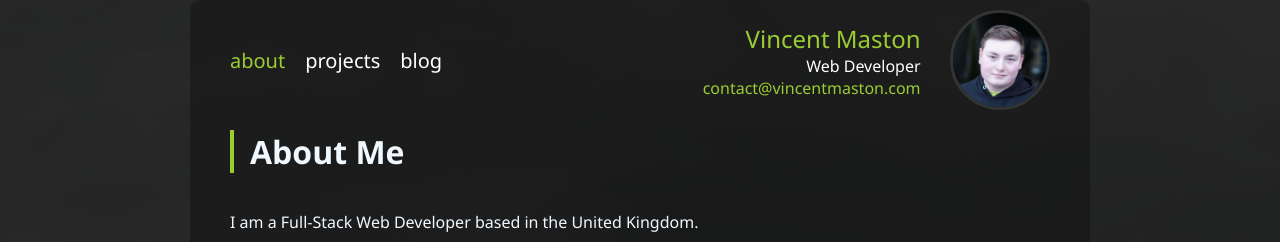
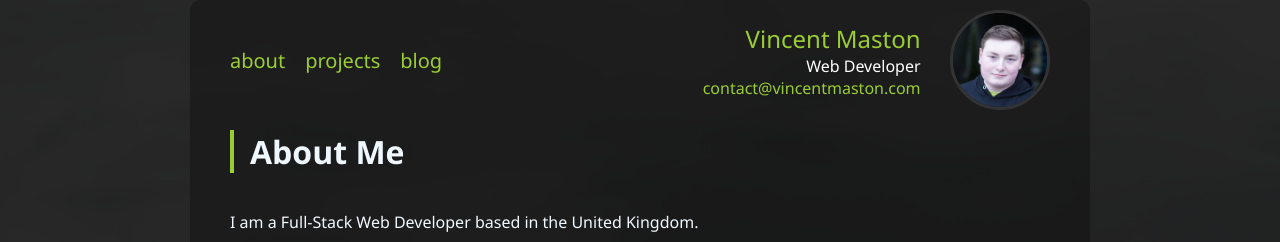
Before and after one commit to VMaston/vmaston.github.io, a Jekyll site: the page built from index.md, in a window 1280 px wide. Shown: the top 242 px of the page. Built offline with Jekyll 4.4.1, drawn with Linux system fonts in a browser that asks for light colours.

Commit message:
urls now look like urls!

```diff
--- a/assets/css/styles_index.css
+++ b/assets/css/styles_index.css
@@ -18,6 +18,14 @@ ul > :first-child {
 
 ol {
   margin-top: 0;
+}
+
+a {
+  color: yellowgreen;
+}
+
+a:hover {
+  text-decoration: underline;
 }
 
 .postwindow {
```
